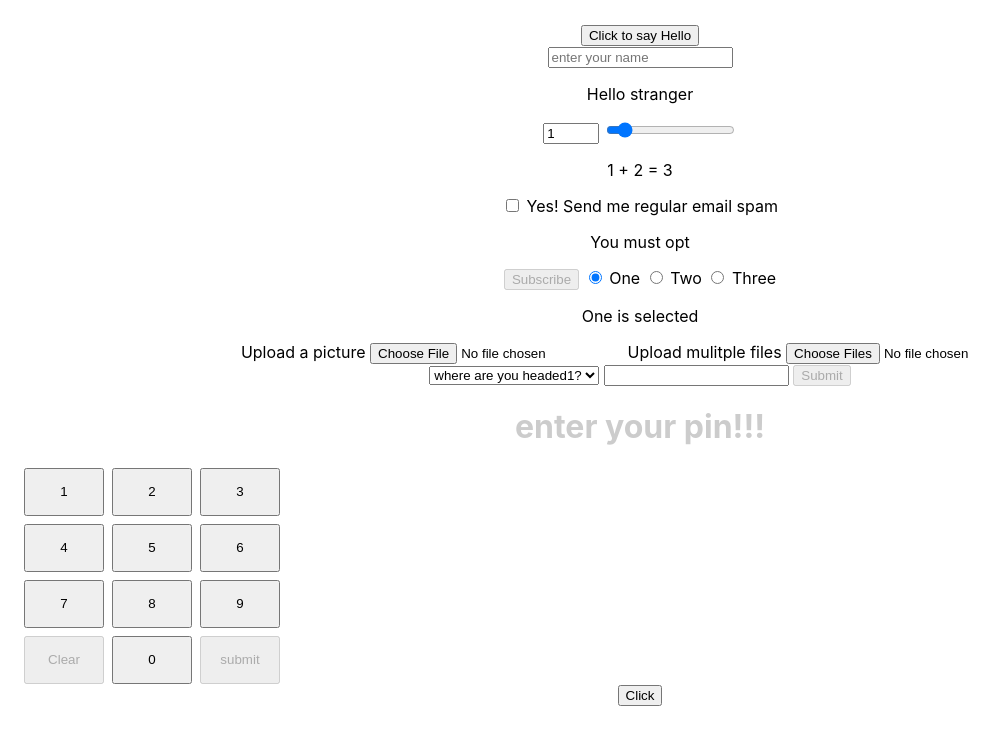
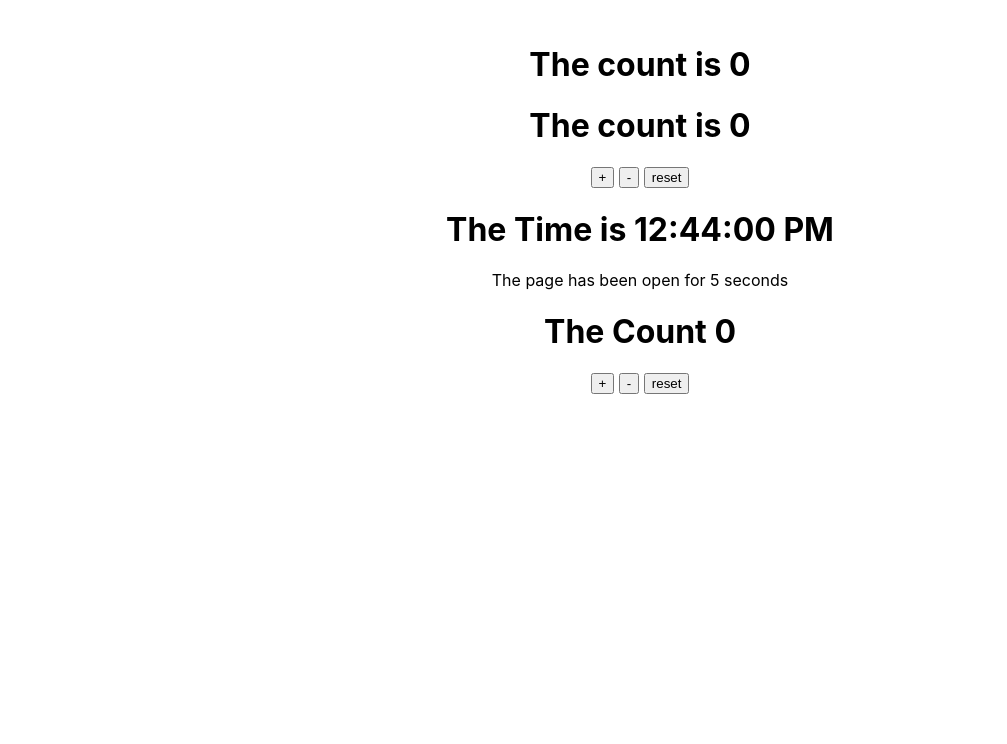
Before and after one commit to joonseolee/svelte-study-template, a Svelte app: page / in a window 1280 px wide. Shown: the top 744 px of the page, without its empty margins (0-1007 px from the left). Built offline with nearby package versions, Linux system fonts and the light colour scheme.

Commit message:
feat(): store 예제 추가

```diff
--- a/src/App.svelte
+++ b/src/App.svelte
@@ -13,6 +13,7 @@
   import Event from "./lib/event/Event.svelte";
   import Binding from "./lib/binding/Binding.svelte";
   import LifeCycle from "./lib/lifecycle/LifeCycle.svelte";
+  import Store from "./lib/store/Store.svelte";
 
   const spreadPropsValue = {
     name: "dd",
@@ -31,11 +32,12 @@
   <IfLogic />
   <Counter />
   <LoopLogic />
-  <DomEvent /> -->
-
+  <DomEvent />
   <Event />
   <Binding />
-  <LifeCycle />
+  <LifeCycle />-->
+
+  <Store />
 </main>
 
 <style>
--- /dev/null
+++ b/src/lib/store/Decrememter.svelte
@@ -0,0 +1,9 @@
+<script>
+  import { count } from "./status-store";
+
+  function decrease() {
+    count.update((n) => n - 1);
+  }
+</script>
+
+<button on:click={decrease}> - </button>
--- /dev/null
+++ b/src/lib/store/Incrememter.svelte
@@ -0,0 +1,9 @@
+<script>
+  import { count } from "./status-store";
+
+  function increment() {
+    count.update((n) => n + 1);
+  }
+</script>
+
+<button on:click={increment}> + </button>
--- /dev/null
+++ b/src/lib/store/Resetter.svelte
@@ -0,0 +1,8 @@
+<script>
+  import { count } from "./status-store";
+  function reset() {
+    count.set(0);
+  }
+</script>
+
+<button on:click={reset}> reset </button>
--- /dev/null
+++ b/src/lib/store/Store.svelte
@@ -0,0 +1,39 @@
+<script>
+  import Decrememter from "./Decrememter.svelte";
+  import Incrememter from "./Incrememter.svelte";
+  import Resetter from "./Resetter.svelte";
+  import { count, elapsed, time, newCount } from "./status-store";
+
+  let count_value;
+
+  const unsubscribe = count.subscribe((value) => {
+    count_value = value;
+  });
+
+  const formatter = new Intl.DateTimeFormat("en", {
+    hour12: true,
+    hour: "numeric",
+    minute: "2-digit",
+    second: "2-digit",
+  });
+</script>
+
+<h1>The count is {count_value}</h1>
+<!-- Auto subscription -->
+<h1>The count is {$count}</h1>
+<Incrememter />
+<Decrememter />
+<Resetter />
+<h1>The Time is {formatter.format($time)}</h1>
+<p>
+  The page has been open for
+  {$elapsed}
+  {$elapsed === 1 ? "second" : "seconds"}
+</p>
+
+<div>
+  <h1>The Count {$newCount}</h1>
+  <button on:click={newCount.increment}>+</button>
+  <button on:click={newCount.decrement}>-</button>
+  <button on:click={newCount.reset}>reset</button>
+</div>
--- /dev/null
+++ b/src/lib/store/status-store.ts
@@ -0,0 +1,33 @@
+import { derived, readable, writable } from "svelte/store";
+
+export const count = writable(0);
+
+export const time = readable(new Date(), function start(set) {
+    const interval = setInterval(() => {
+        set(new Date())
+    }, 1000)
+
+    return function stop() {
+        clearInterval(interval);
+    }
+});
+
+const start = new Date();
+
+export const elapsed = derived(
+    time,
+    $time => Math.round(($time.getTime() - start.getTime()) / 1000)
+);
+
+const createCount = () => {
+    const { subscribe, set, update } = writable(0);
+
+    return {
+        subscribe,
+        increment: () => update(n => n + 1),
+        decrement: () => update(n => n - 1),
+        reset: () => set(0)
+    }
+}
+
+export const newCount = createCount();
```
